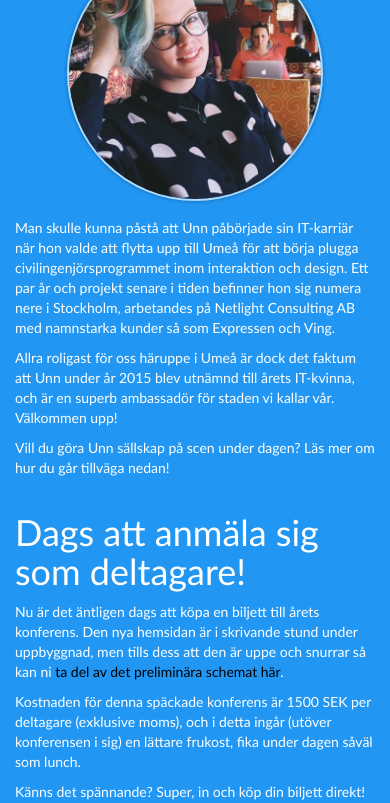
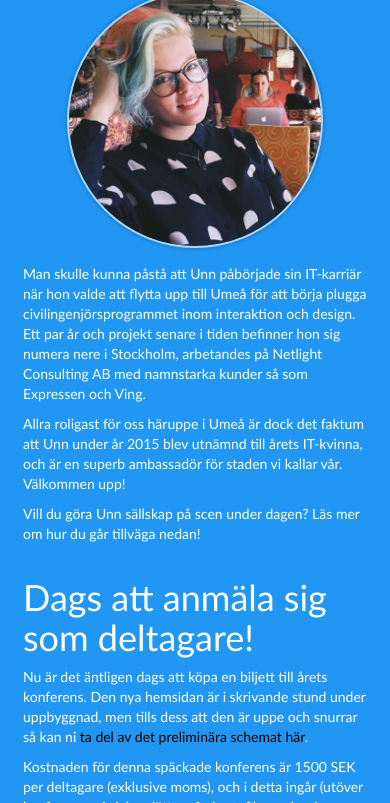
Before and after one commit to acino/ae16-cfp, a plain HTML site: page index.html in a window 390 px wide. Shown: the part 297-1100 px from the top of the page. Drawn offline with nearby package versions, Linux system fonts and the light colour scheme.

Commit message:
Add more spacing to sub 720px

```diff
--- a/css/default.css
+++ b/css/default.css
@@ -105,6 +105,9 @@ header {
 }
 
 @media(max-width: 720px) {
+    body {
+      padding: 8px;
+    }
     .keynote-speaker-image {
         float: none !important;
         margin: 0 auto;
```
